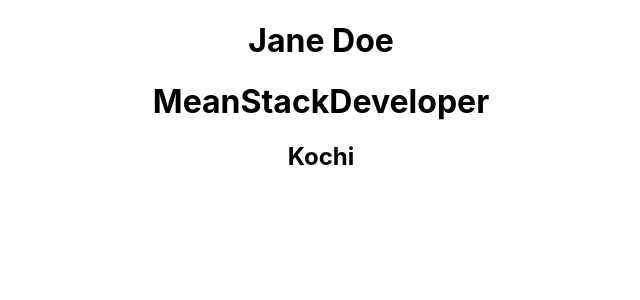
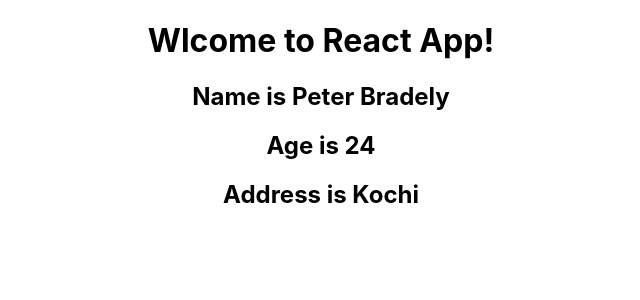
Before and after one commit to sarathiscookie/react-complete-guide, a React (Create React App) app: page / in a window 1280 px wide. Shown: the top 300 px of the page, without its empty margins (319-959 px from the left). Built offline with nearby package versions, Linux system fonts and the light colour scheme.

Commit message:
Components and Props

```diff
--- a/src/App.js
+++ b/src/App.js
@@ -1,55 +1,47 @@
 import React from 'react';
 import './App.css';
 
-function App() {
-
-  // User details
-  const user = {
-    firstName: 'Jane',
-    lastName: 'Doe',
-    address: 'Kochi',
-    job: 'MeanStackDeveloper'
+class App extends React.Component
+{
+  render() {
+    const userDetails = {
+      firstName: 'Peter',
+      lastName: 'Bradely',
+      age: '24',
+      address: 'Kochi'
     };
 
-  // Greetings
-  function greetings(user)
+    function userName(userDetails)
     {
-    if(user) {
-      return `${user.firstName} ${user.lastName}`;
-    }
-    else {
-      return `No users`;
-    }
+      return `Name is ${userDetails.firstName} ${userDetails.lastName}`;
     }
 
-  // Job Details
-  function jobs(user)
+    function age(userDetails)
     {
-    return user.job;
+      return `Age is ${userDetails.age}`;
     }
 
-  // Address Details
-  function address(user)
+    function address(userDetails)
     {
-    return user.address;
+      return `Address is ${userDetails.address}`;
     }
 
-  const reactDom = <h1>{greetings(user)}</h1>;
-
-  const reactDomWithChild = (
+    const child = (
       <div>
-      <h1>{ jobs(user) }</h1>
-      <h2>{ address(user) }</h2>
+        <h2>{userName(userDetails)}</h2>
+        <h2>{age(userDetails)}</h2>
+        <h2>{address(userDetails)}</h2>
       </div>
     );
 
-
     return (
       <div className="App">
-      <div>{reactDom}</div>
-      {reactDomWithChild}
+        <h1>Wlcome to React App!</h1>
+        {child}
       </div>
     );
   }
 
+}
+
 export default App;
```
Lines whose indentation alone changed are shown as unchanged.
